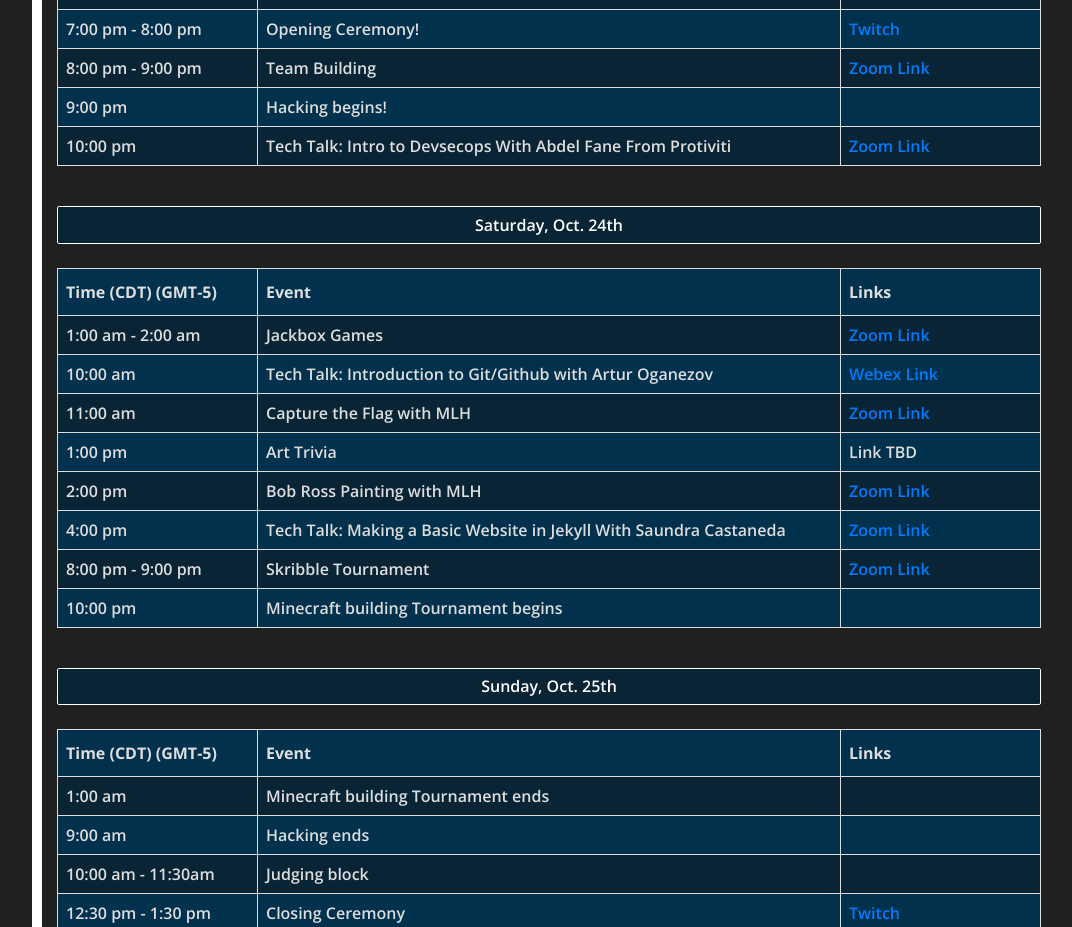
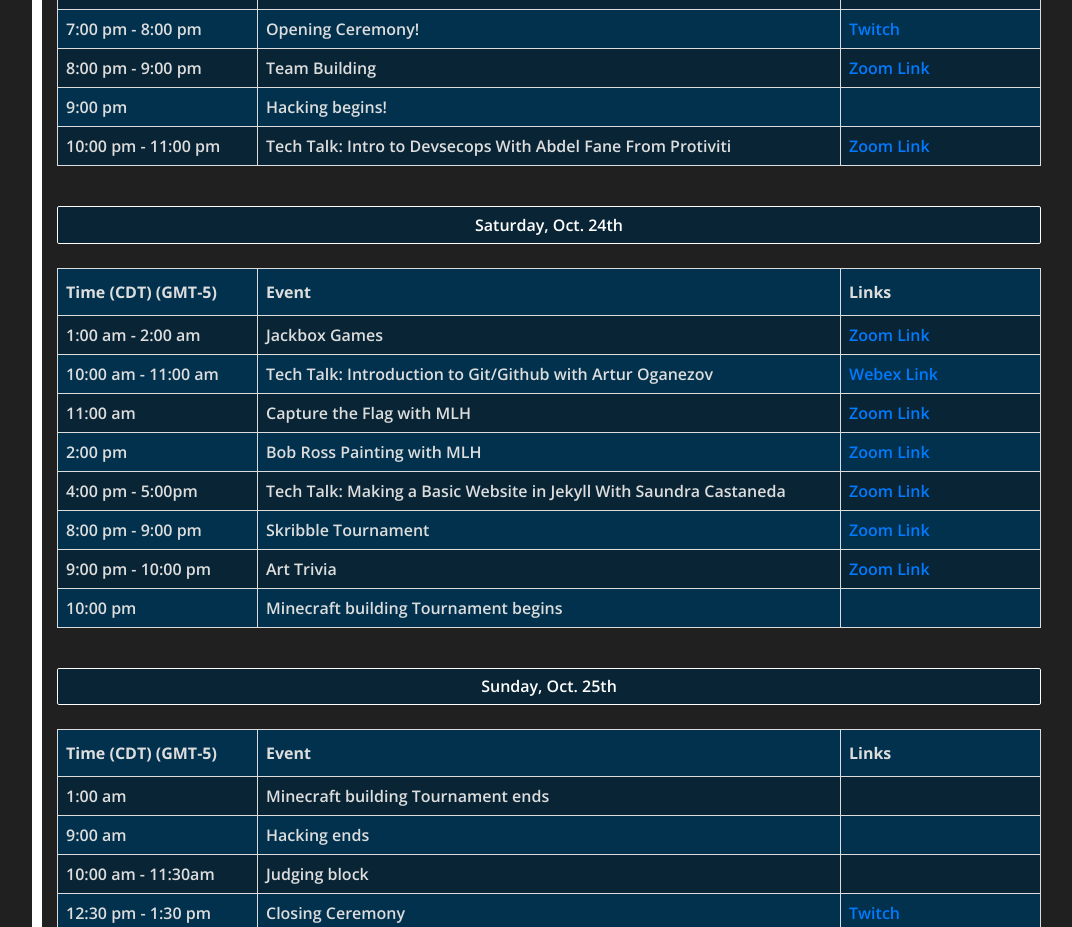
Before and after one commit to peterson-jake/dh2020, a plain HTML site: page index.html in a window 1280 px wide. Shown: the part 2080-3007 px from the top of the page, without its empty margins (96-1168 px from the left). Drawn offline with nearby package versions, Linux system fonts and the light colour scheme.

Commit message:
final schedule

```diff
--- a/index.html
+++ b/index.html
@@ -279,7 +279,7 @@
             <td></td>
           </tr>
           <tr>
-            <td>10:00 pm</td>
+            <td>10:00 pm - 11:00 pm</td>
             <td>Tech Talk: Intro to Devsecops With Abdel Fane From Protiviti</td>
             <td><a href="https://us02web.zoom.us/j/84723174273?pwd=TUQ2N0YzQ2d1R1pxeE9hU0xvQUJ1dz09">Zoom Link</a></td>
           </tr>
@@ -302,7 +302,7 @@
             <td><a href="https://depaul.zoom.us/j/98499438063?pwd=SXYvVXFIOUdob0xxZlkvNkwvTlpiQT09">Zoom Link</a></td>
           </tr>
           <tr>
-            <td>10:00 am</td>
+            <td>10:00 am - 11:00 am</td>
             <td>Tech Talk: Introduction to Git/Github with Artur Oganezov</td>
             <td><a href="https://discover.webex.com/discover/j.php?MTID=m02c1f14647654bc73824445a281d0ef6">Webex Link</a></td>
           </tr>
@@ -312,17 +312,12 @@
             <td><a href="https://virginiatech.zoom.us/j/483608709">Zoom Link</a></td>
           </tr>
           <tr>
-            <td>1:00 pm</td>
-            <td>Art Trivia</td>
-            <td>Link TBD</td>
-          </tr>
-          <tr>
             <td>2:00 pm</td>
             <td>Bob Ross Painting with MLH</td>
             <td><a href="https://virginiatech.zoom.us/j/483608709">Zoom Link</a></td>
           </tr>
           <tr>
-            <td>4:00 pm</td>
+            <td>4:00 pm - 5:00pm </td>
             <td>Tech Talk: Making a Basic Website in Jekyll With Saundra Castaneda</td>
             <td><a href="https://depaul.zoom.us/j/97125934573?pwd=SlNMSHp3Yk4wTnNWdndEWi96bUp5QT09">Zoom Link</a></td>
           </tr>
@@ -330,6 +325,11 @@
             <td>8:00 pm - 9:00 pm</td>
             <td>Skribble Tournament</td>
             <td><a href="https://depaul.zoom.us/j/95250668138?pwd=Mlp1eHNJQy8rSFRQZlpISE9aQ2FwQT09">Zoom Link</a></td>
+          </tr>
+          <tr>
+            <td>9:00 pm - 10:00 pm</td>
+            <td>Art Trivia</td>
+            <td><a href="https://depaul.zoom.us/j/99377549207?pwd=SThVTlk4R1ozVHpqUG9QZjRGaFdjUT09">Zoom Link</a></td>
           </tr>
           <tr>
             <td>10:00 pm</td>
```
